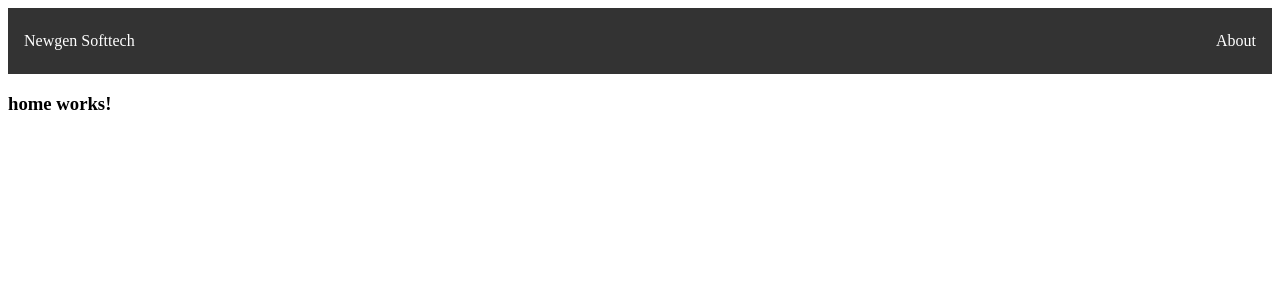
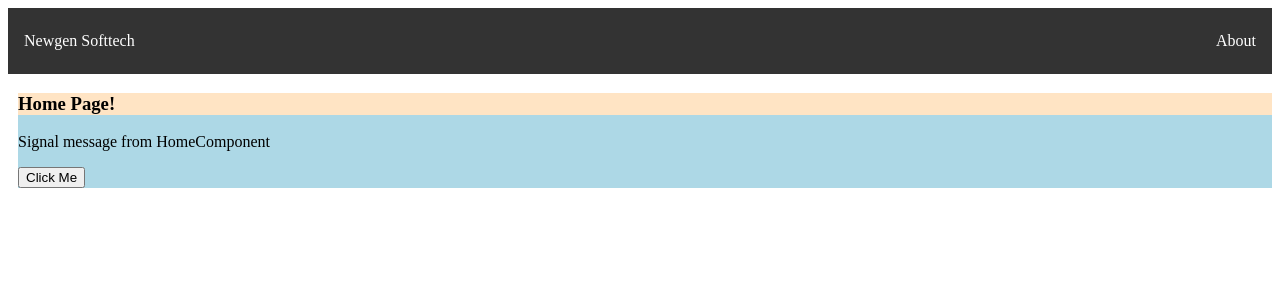
Before and after one commit to RamGade23/my-first-app, an Angular app: page / in a window 1280 px wide. Shown: the top 300 px of the page. Built offline with nearby package versions, Linux system fonts and the light colour scheme.

Commit message:
lecture 11 Feb

```diff
--- a/src/app/app.component.css
+++ b/src/app/app.component.css
@@ -0,0 +1,4 @@
+/* h1 {
+    color: red;
+    background-color: yellow;
+} */
--- a/src/app/app.component.ts
+++ b/src/app/app.component.ts
@@ -10,5 +10,4 @@ import { HomeComponent } from "./home/home.component";
   styleUrl: './app.component.css'
 })
 export class AppComponent {
-  //title = 'my-first-app';
 }
--- a/src/app/home/home.component.css
+++ b/src/app/home/home.component.css
@@ -0,0 +1,8 @@
+h3 {
+    background-color: bisque;
+}
+
+div {
+    background-color: lightblue;
+    margin-left: 10px;
+}
--- a/src/app/home/home.component.html
+++ b/src/app/home/home.component.html
@@ -1 +1,5 @@
-<h3>home works!</h3>
+<div>
+    <h3>{{headline}}</h3>
+    <p>{{signalMessage()}}</p>
+    <button (click)="changeMessage()">Click Me</button>
+</div>
--- a/src/app/home/home.component.ts
+++ b/src/app/home/home.component.ts
@@ -1,4 +1,4 @@
-import { Component } from '@angular/core';
+import { Component, signal } from '@angular/core';
 
 @Component({
   selector: 'app-home',
@@ -7,5 +7,13 @@ import { Component } from '@angular/core';
   styleUrl: './home.component.css'
 })
 export class HomeComponent {
+  headline = 'Home Page!'; //Normal variable
+  signalMessage = signal('Signal message from HomeComponent'); //Signal variable
+
+  changeMessage() {
+    console.log("changeMessage called");
+    //this.signalMessage.update(() => 'You clicked the button');
+    this.headline = 'You clicked the button';
+  }
 
 }
```
